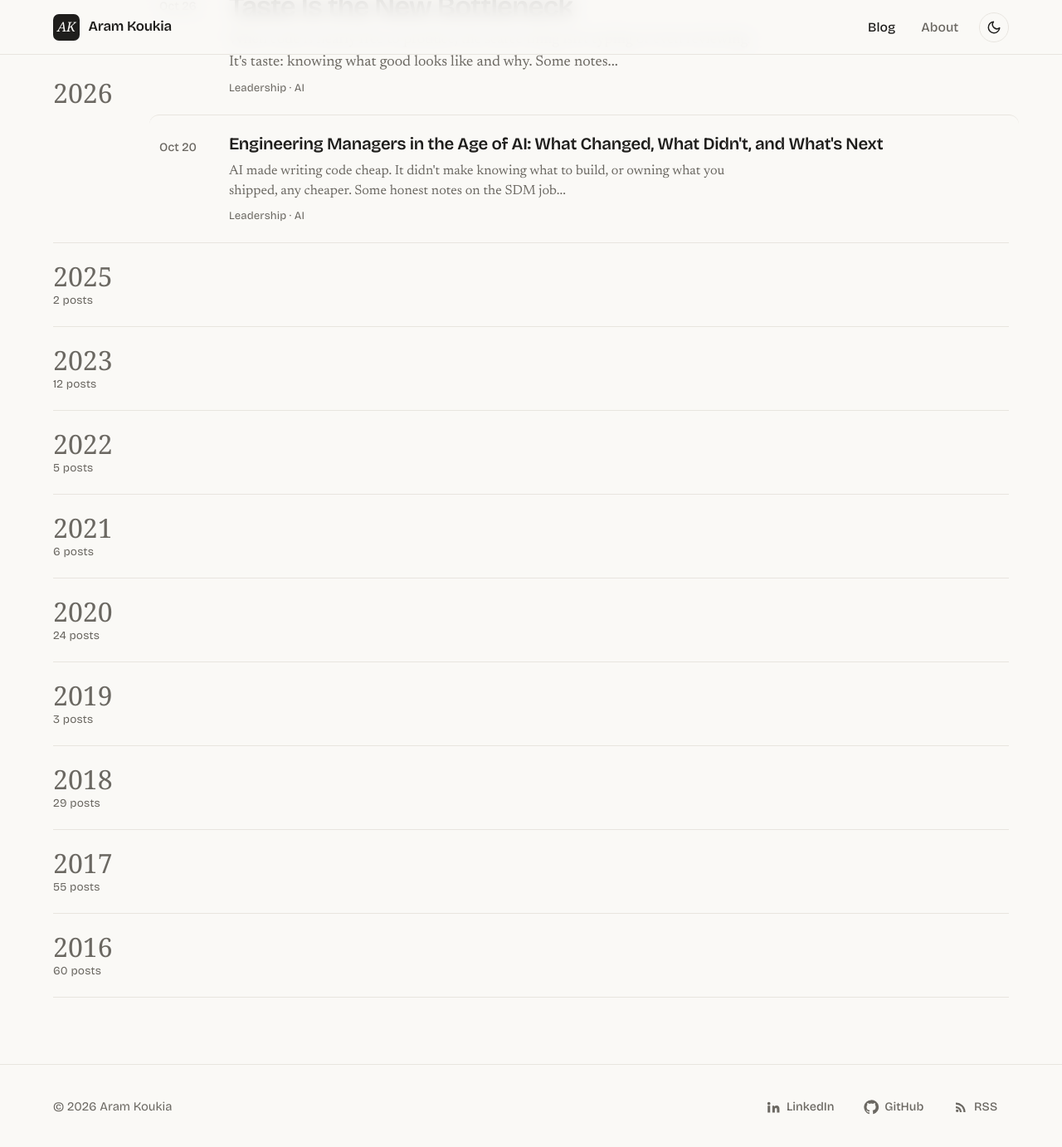
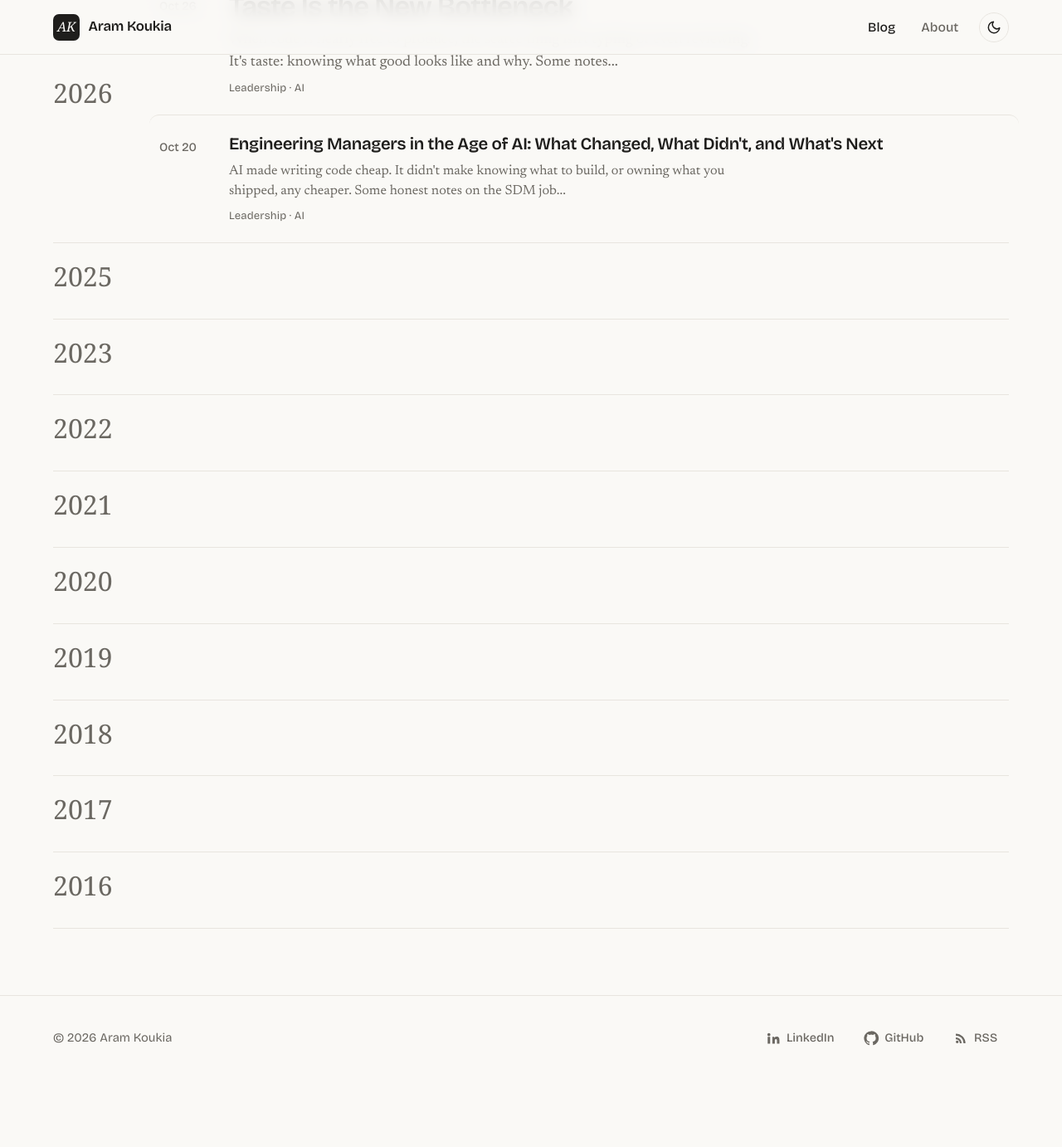
Before and after one commit to aramkoukia/aramkoukia.github.io, a Jekyll site: the page built from index.html, in a window 1280 px wide and 1400 px high, scrolled down 444 px. Shown: the top 1382 px of the window at 83% size. Built offline with Jekyll 4.4.1, drawn with Linux system fonts in a browser that asks for light colours; some web fonts are replaced; after the commit the page ends 1762 px from its top, so only the background shows below that.

Commit message:
no post count

```diff
--- a/_includes/post-list.html
+++ b/_includes/post-list.html
@@ -5,7 +5,7 @@
   <section class="year" aria-labelledby="y{{ y.name }}">
     <h2 class="year-label" id="y{{ y.name }}">
       <button type="button" class="year-toggle" aria-expanded="true" aria-controls="e{{ y.name }}">
-        {{ y.name }} <span class="year-count">{{ y.size }} {% if y.size == 1 %}post{% else %}posts{% endif %}</span>
+        {{ y.name }}
       </button>
     </h2>
     <ol class="entries" id="e{{ y.name }}">
--- a/assets/css/style.css
+++ b/assets/css/style.css
@@ -172,16 +172,12 @@ a { color: inherit; }
 .year-label { margin: 0; padding-block: 1.5rem; align-self: start; font-weight: 400; }
 @media (min-width: 760px) { .year-label { position: sticky; top: 4.5rem; } }
 .year-toggle {
-  display: flex; align-items: baseline; gap: .75rem; padding: 0; border: 0; background: none; cursor: pointer;
+  padding: 0; border: 0; background: none; cursor: pointer;
   font-family: var(--fancy); font-size: 2rem; line-height: 1; color: var(--muted); text-align: left;
 }
 .year-toggle:hover { color: var(--ink); }
-.year-count { display: none; font-family: var(--display); font-size: .85rem; letter-spacing: .01em; }
-@media (min-width: 760px) { .year-toggle { flex-direction: column; gap: .4rem; } }
-.year.collapsed .year-count { display: inline; }
 .year.collapsed .entries { display: none; }
 .years.filtering .year.collapsed .entries { display: block; }
-.years.filtering .year-count { display: none; }
 .entries { list-style: none; margin: 0; padding: 0; }
 .entry {
   position: relative; display: grid; grid-template-columns: 4.25rem minmax(0, 1fr); gap: 1rem;
```
